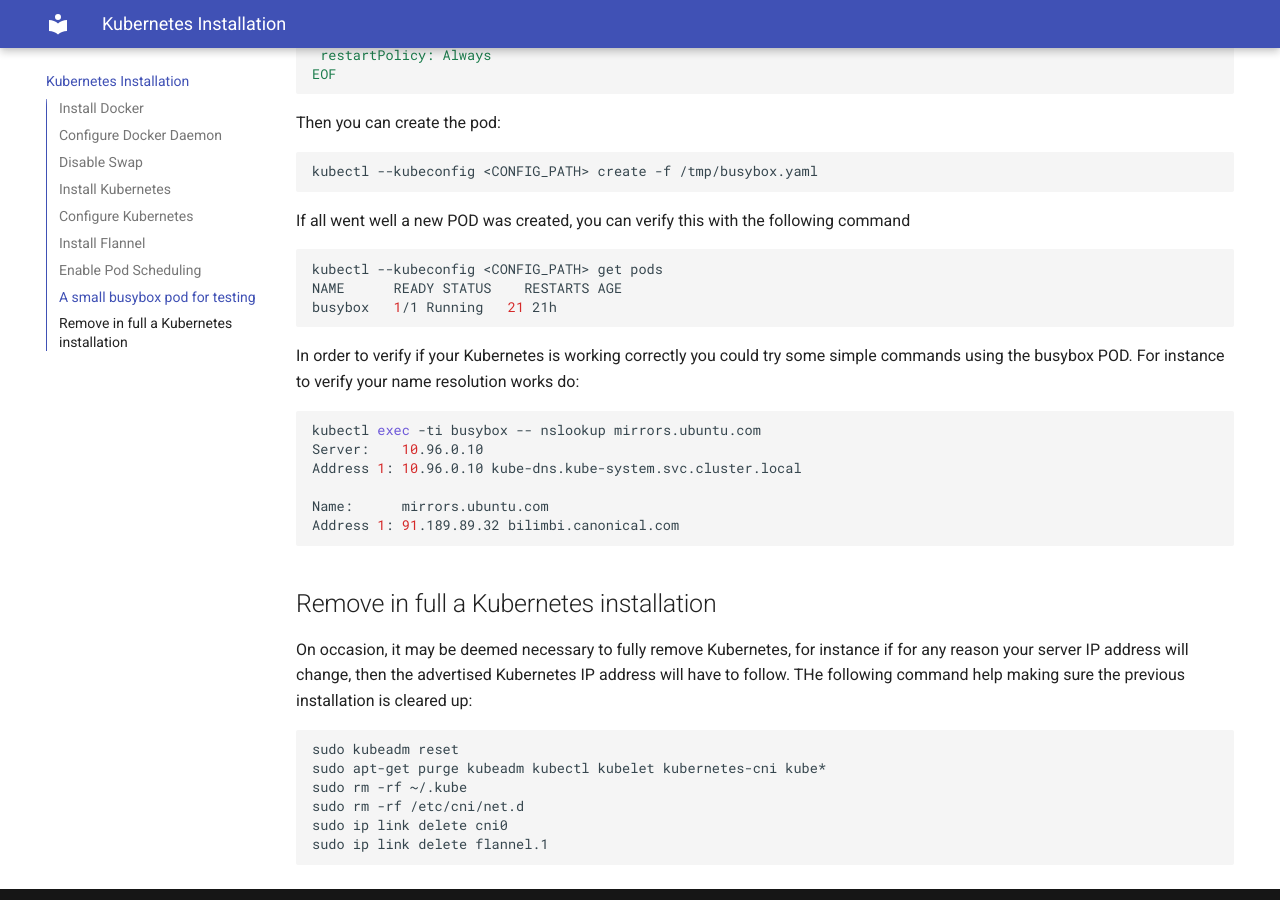
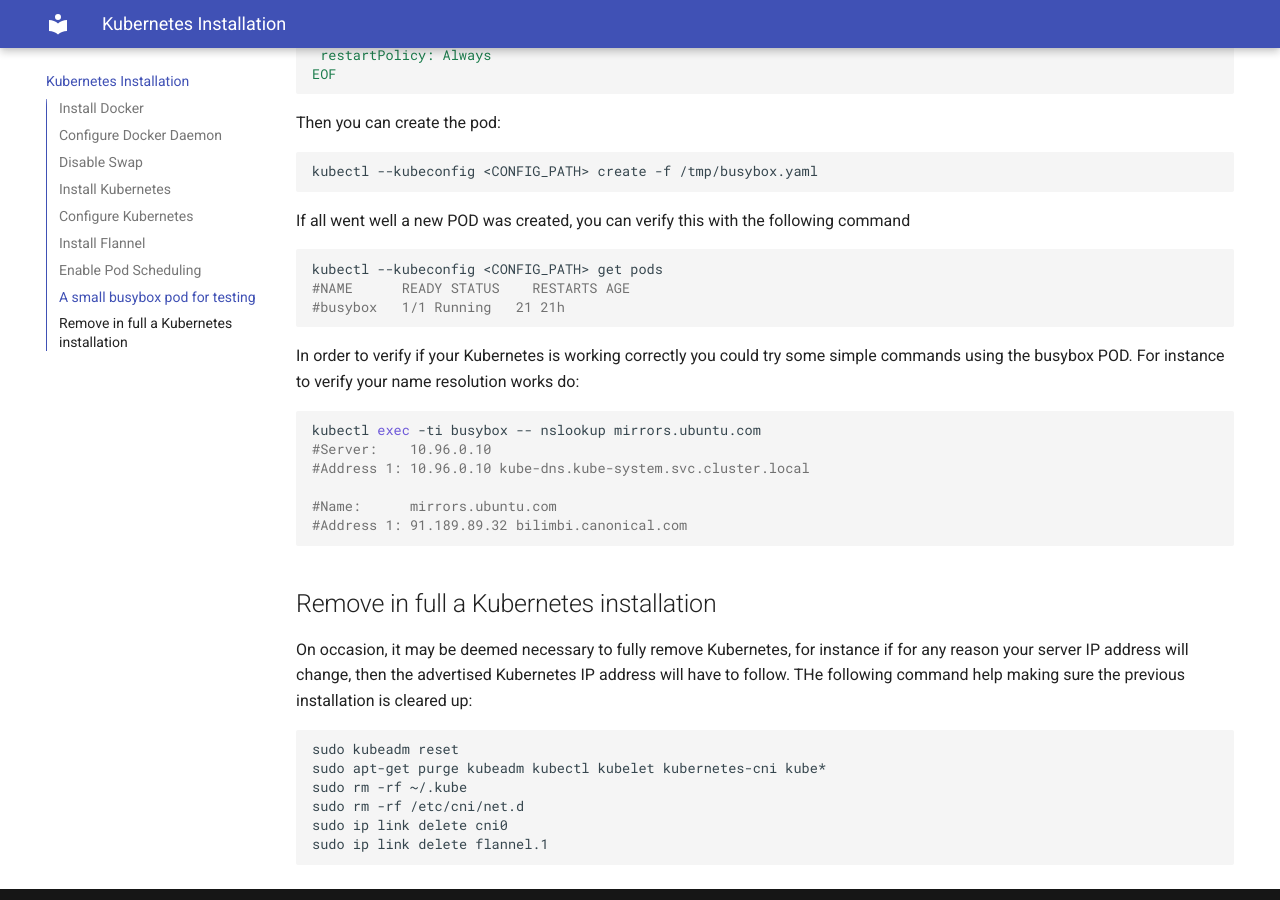
Before and after one commit to accelleran/drax-docs, an MkDocs documentation site: the page built from docs/kubernetes-install/index.md, in a window 1280 px wide and 900 px high, scrolled down 3669 px. Built offline with MkDocs 1.6.1 and Material for MkDocs 9.7.7, drawn with Linux system fonts in a browser that asks for light colours; the version menu is left out; part of the change alters nothing that is shown.

````diff
--- a/docs/kubernetes-install/index.md
+++ b/docs/kubernetes-install/index.md
@@ -189,8 +189,8 @@ If all went well a new POD was created, you can verify this with the following c
 
 ``` bash
 kubectl --kubeconfig <CONFIG_PATH> get pods
-NAME      READY STATUS    RESTARTS AGE
-busybox   1/1 Running   21 21h
+#NAME      READY STATUS    RESTARTS AGE
+#busybox   1/1 Running   21 21h
 ```
 
 In order to verify if your Kubernetes is working correctly you could try some simple commands using the busybox POD.
@@ -198,11 +198,11 @@ For instance to verify your name resolution works do:
 
 ``` bash
 kubectl exec -ti busybox -- nslookup mirrors.ubuntu.com
-Server:    10.96.0.10
-Address 1: 10.96.0.10 kube-dns.kube-system.svc.cluster.local
+#Server:    10.96.0.10
+#Address 1: 10.96.0.10 kube-dns.kube-system.svc.cluster.local
 
-Name:      mirrors.ubuntu.com
-Address 1: 91.189.89.32 bilimbi.canonical.com
+#Name:      mirrors.ubuntu.com
+#Address 1: 91.189.89.32 bilimbi.canonical.com
 ```
 
 ## Remove in full a Kubernetes installation
````
